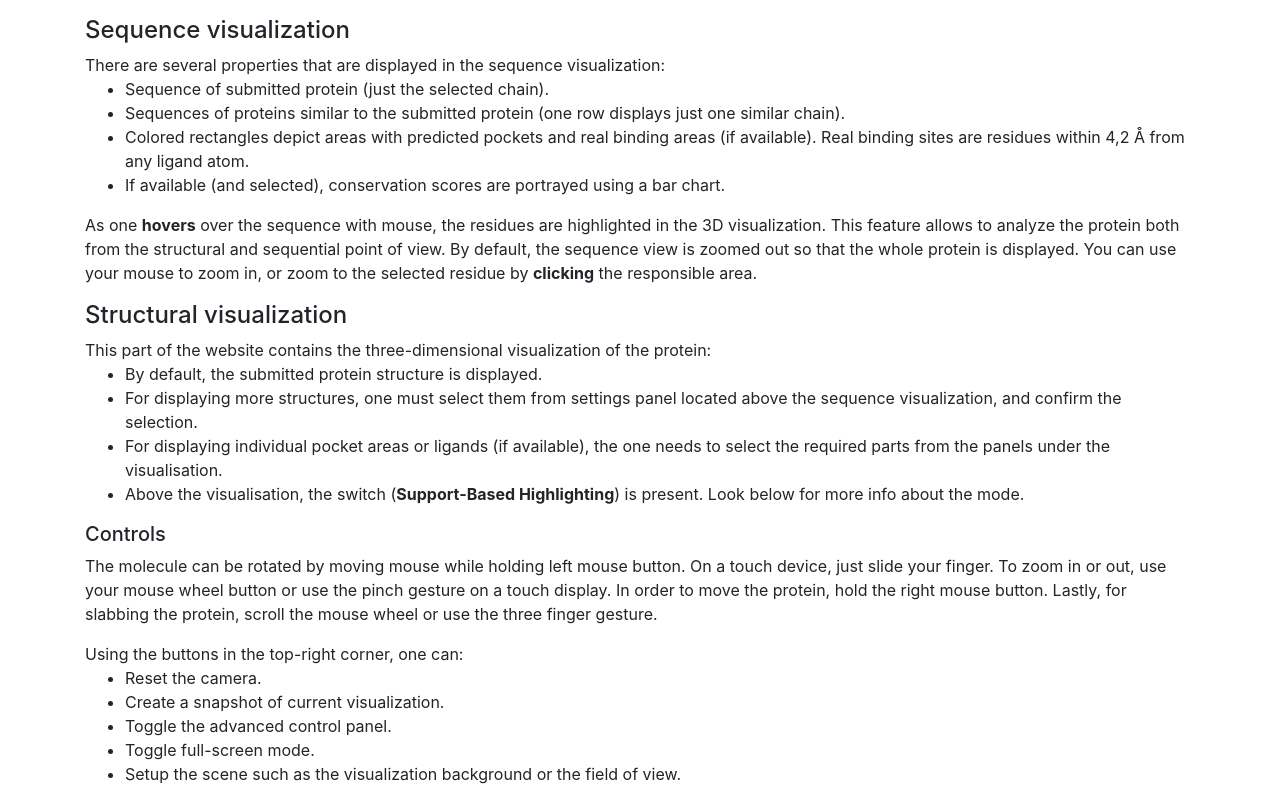
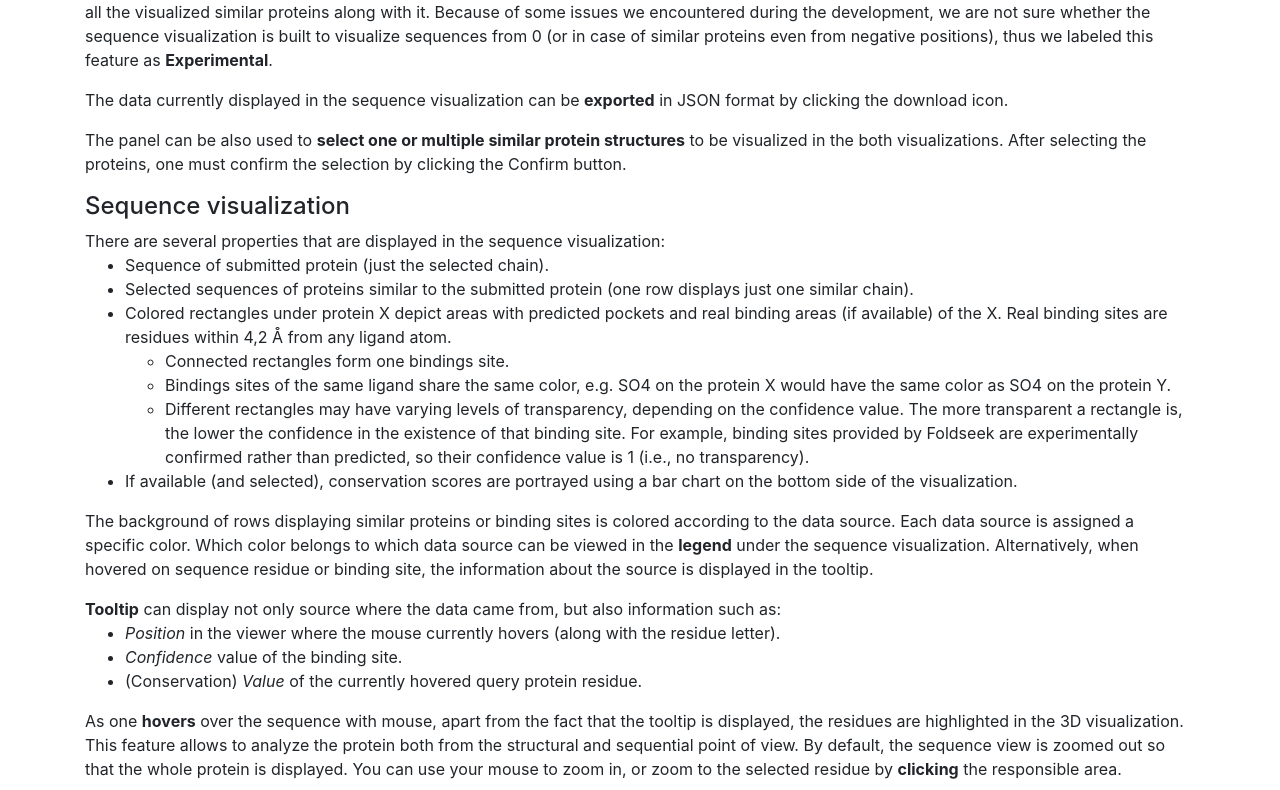
Before and after one commit to milantru/prankweb, a React (Vite) app in the folder src/frontend/: page /help in a window 1280 px wide. Shown: the part 768-1558 px from the top of the page. Built offline with nearby package versions, Linux system fonts and the light colour scheme.

Commit message:
Update Help page

```diff
--- a/src/frontend/src/pages/help/Help.tsx
+++ b/src/frontend/src/pages/help/Help.tsx
@@ -52,8 +52,19 @@ function Help() {
                     in sequence visualization.
                 </p>
                 <p>
+                    User can also choose to <strong>start query sequence at 0</strong> in the sequence visualization.
+                    This will move query protein sequence to start at position 0 and all the visualized similar proteins
+                    along with it. Because of some issues we encountered during the development, we are not sure whether
+                    the sequence visualization is built to visualize sequences from 0 (or in case of similar proteins even
+                    from negative positions), thus we labeled this feature as <strong>Experimental</strong>.
+                </p>
+                <p>
+                    The data currently displayed in the sequence visualization can be <strong>exported</strong> in JSON format
+                    by clicking the download icon.
+                </p>
+                <p>
                     The panel can be also used to <strong>select one or multiple similar protein structures</strong> to be visualized
-                    in the structural visualization.
+                    in the both visualizations. After selecting the proteins, one must confirm the selection by clicking the Confirm button.
                 </p>
             </section>
 
@@ -63,19 +74,50 @@ function Help() {
                     There are several properties that are displayed in the sequence visualization:
                     <ul>
                         <li>Sequence of submitted protein (just the selected chain).</li>
-                        <li>Sequences of proteins similar to the submitted protein (one row displays just one similar chain).</li>
+                        <li>Selected sequences of proteins similar to the submitted protein (one row displays just one similar chain).</li>
                         <li>
-                            Colored rectangles depict areas with predicted pockets and real binding areas (if available).
+                            Colored rectangles under protein X depict areas with predicted pockets and real binding areas (if available) of the X.
                             Real binding sites are residues within 4,2 &#8491; from any ligand atom.
+                            <ul>
+                                <li>Connected rectangles form one bindings site.</li>
+                                <li>
+                                    Bindings sites of the same ligand share the same color,
+                                    e.g. SO4 on the protein X would have the same color as SO4 on the protein Y.
+                                </li>
+                                <li>
+                                    Different rectangles may have varying levels of transparency, depending on the confidence value.
+                                    The more transparent a rectangle is, the lower the confidence in the existence of that binding site.
+                                    For example, binding sites provided by Foldseek are experimentally confirmed rather than predicted,
+                                    so their confidence value is 1 (i.e., no transparency).
+                                </li>
+                            </ul>
                         </li>
-                        <li>If available (and selected), conservation scores are portrayed using a bar chart.</li>
+                        <li>
+                            If available (and selected), conservation scores are portrayed using a bar chart on the bottom side
+                            of the visualization.
+                        </li>
                     </ul>
                 </p>
                 <p>
-                    As one <strong>hovers</strong> over the sequence with mouse, the residues are highlighted in the 3D visualization.
-                    This feature allows to analyze the protein both from the structural and sequential point of view.
-                    By default, the sequence view is zoomed out so that the whole protein is displayed.
-                    You can use your mouse to zoom in, or zoom to the selected residue by <strong>clicking</strong> the responsible area.
+                    The background of rows displaying similar proteins or binding sites is colored according to the data source.
+                    Each data source is assigned a specific color. Which color belongs to which data source can be viewed
+                    in the <strong>legend</strong> under the sequence visualization. Alternatively, when hovered
+                    on sequence residue or binding site, the information about the source is displayed in the tooltip.
+                </p>
+                <p>
+                    <strong>Tooltip</strong> can display not only source where the data came from, but also information such as:
+                    <ul>
+                        <li><em>Position</em> in the viewer where the mouse currently hovers (along with the residue letter).</li>
+                        <li><em>Confidence</em> value of the binding site.</li>
+                        <li>(Conservation) <em>Value</em> of the currently hovered query protein residue.</li>
+                    </ul>
+                </p>
+                <p>
+                    As one <strong>hovers</strong> over the sequence with mouse, apart from the fact that the tooltip is displayed,
+                    the residues are highlighted in the 3D visualization. This feature allows to analyze the protein
+                    both from the structural and sequential point of view. By default, the sequence view is zoomed out
+                    so that the whole protein is displayed. You can use your mouse to zoom in, or zoom
+                    to the selected residue by <strong>clicking</strong> the responsible area.
                 </p>
             </section>
 
@@ -86,15 +128,15 @@ function Help() {
                     <ul>
                         <li>By default, the submitted protein structure is displayed.</li>
                         <li>
-                            For displaying more structures, one must select them from settings panel located
+                            For displaying more structures, one must select them from the settings panel located
                             above the sequence visualization, and confirm the selection.
                         </li>
                         <li>
                             For displaying individual pocket areas or ligands (if available),
-                            the one needs to select the required parts from the panels under the visualisation.
+                            the one needs to select the required parts from the panels under the visualization.
                         </li>
                         <li>
-                            Above the visualisation, the switch (<strong>Support-Based Highlighting</strong>) is present.
+                            Above the visualization, the switch (<strong>Support-Based Highlighting</strong>) is present.
                             Look below for more info about the mode.
                         </li>
                     </ul>
```
